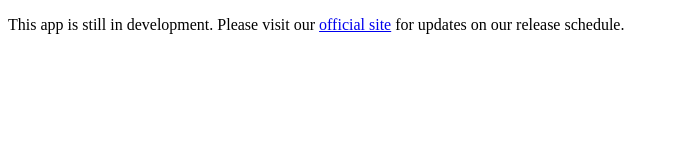
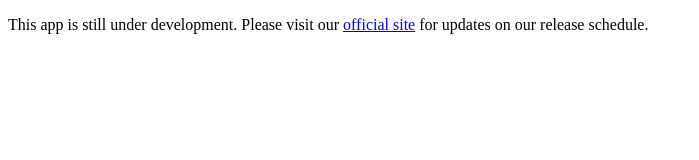
Before and after one commit to starletcleaning/starletcleaning.github.io, a plain HTML site: page index.html in a window 1280 px wide. Shown: the whole page, without its empty margins (0-699 px from the left). Drawn offline with Linux system fonts and the light colour scheme.

Commit message:
Update index.html

```diff
--- a/index.html
+++ b/index.html
@@ -6,6 +6,6 @@
 </head>
 
 <body>
-  <p>This app is still in development. Please visit our <a href="https://www.starletcleaning.co.uk">official site</a> for updates on our release schedule.</p>
+  <p>This app is still under development. Please visit our <a href="https://www.starletcleaning.co.uk">official site</a> for updates on our release schedule.</p>
 </body>
 </html>
```
